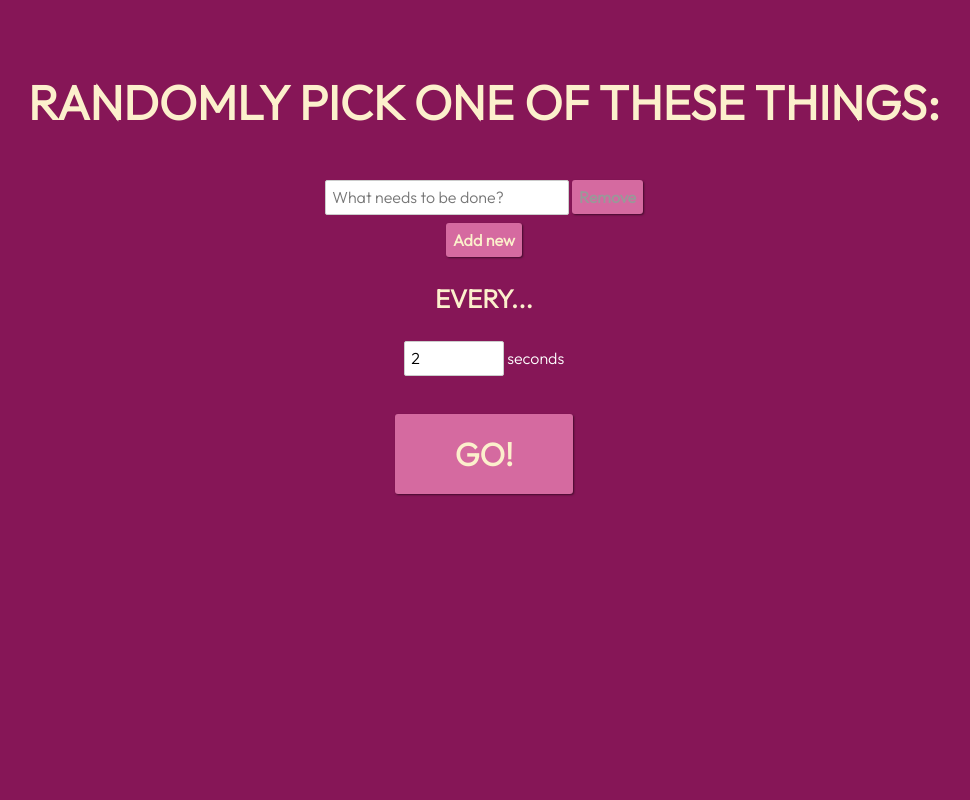
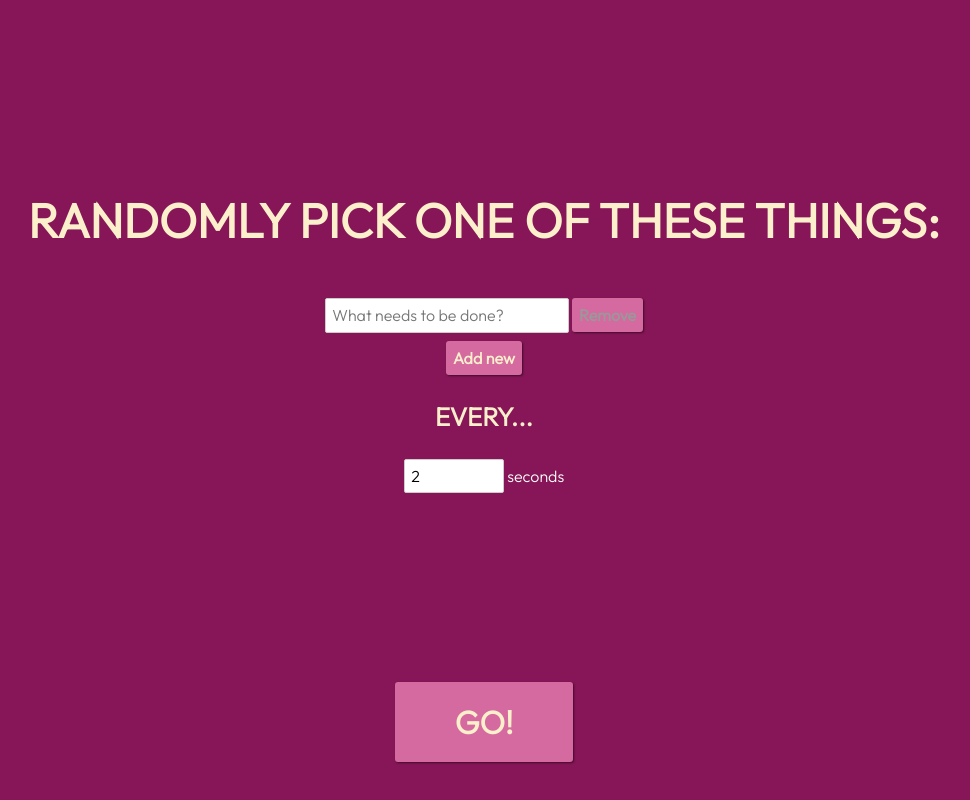
Before and after one commit to benbarnett/pick-one-every, a Svelte app: page / in a window 1280 px wide. Shown: the whole page, without its empty margins (156-1126 px from the left). Built offline with nearby package versions, Linux system fonts and the light colour scheme; a web font is replaced by a local one.

Commit message:
sanitise grid

```diff
--- a/src/App.svelte
+++ b/src/App.svelte
@@ -36,6 +36,7 @@
 
 <main>
   {#if mode === "edit"}
+    <div class="content">
       <h1>Randomly pick one of these things:</h1>
 
       <List />
@@ -43,11 +44,18 @@
       <h2>Every...</h2>
 
       <Frequency bind:seconds />
+    </div>
 
+    <div class="cta">
       <button on:click={() => (mode = "view")} class="large">GO!</button>
+    </div>
   {:else}
+    <div class="content">
       <Picker interval={seconds * 1000} />
+    </div>
+    <div class="cta">
       <button on:click={() => (mode = "edit")}>Change options</button>
+    </div>
   {/if}
 </main>
 
@@ -61,8 +69,24 @@
   }
   main {
     text-align: center;
-    padding: 1em;
+    padding: 0 1em;
+    height: 100%;
     margin: 0 auto;
+    display: grid;
+    grid-template-rows: 4fr 1fr;
+    grid-template-areas:
+      "content"
+      "cta";
+  }
+
+  .content {
+    grid-area: content;
+    align-self: center;
+  }
+
+  .cta {
+    grid-area: cta;
+    align-self: flex-end;
   }
 
   h1,
--- a/src/Picker.svelte
+++ b/src/Picker.svelte
@@ -41,23 +41,13 @@
   });
 </script>
 
-<article>
-  <label>
-    <progress value={elapsed / interval} class="html5" />
-  </label>
+<label>
+  <progress value={elapsed / interval} class="html5" />
+</label>
 
-  <h3>{pickedItem}</h3>
-</article>
+<h3>{pickedItem}</h3>
 
 <style>
-  article {
-    display: grid;
-    height: 75vh;
-    grid-template-rows: auto 100%;
-    max-width: 90%;
-    margin: 0 auto;
-  }
-
   h3 {
     color: #fcf0cc;
     text-transform: uppercase;
```
Lines whose indentation alone changed are shown as unchanged.
